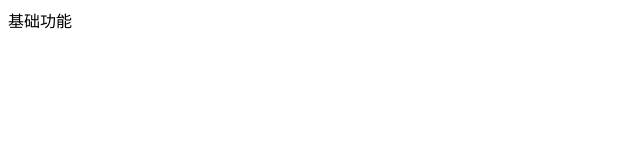
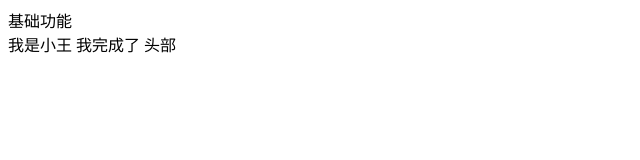
Before and after one commit to joinlpeng/aa, a plain HTML site: page index.html in a window 1280 px wide. Shown: the whole page, without its empty margins (0-640 px from the left). Drawn offline with Linux system fonts and the light colour scheme.

Commit message:
我是小王 我完成了头部

```diff
--- a/index.html
+++ b/index.html
@@ -8,5 +8,6 @@
 </head>
 <body>
     <div>基础功能</div>
+    <span>我是小王 我完成了 头部</span>
 </body>
 </html>
```
